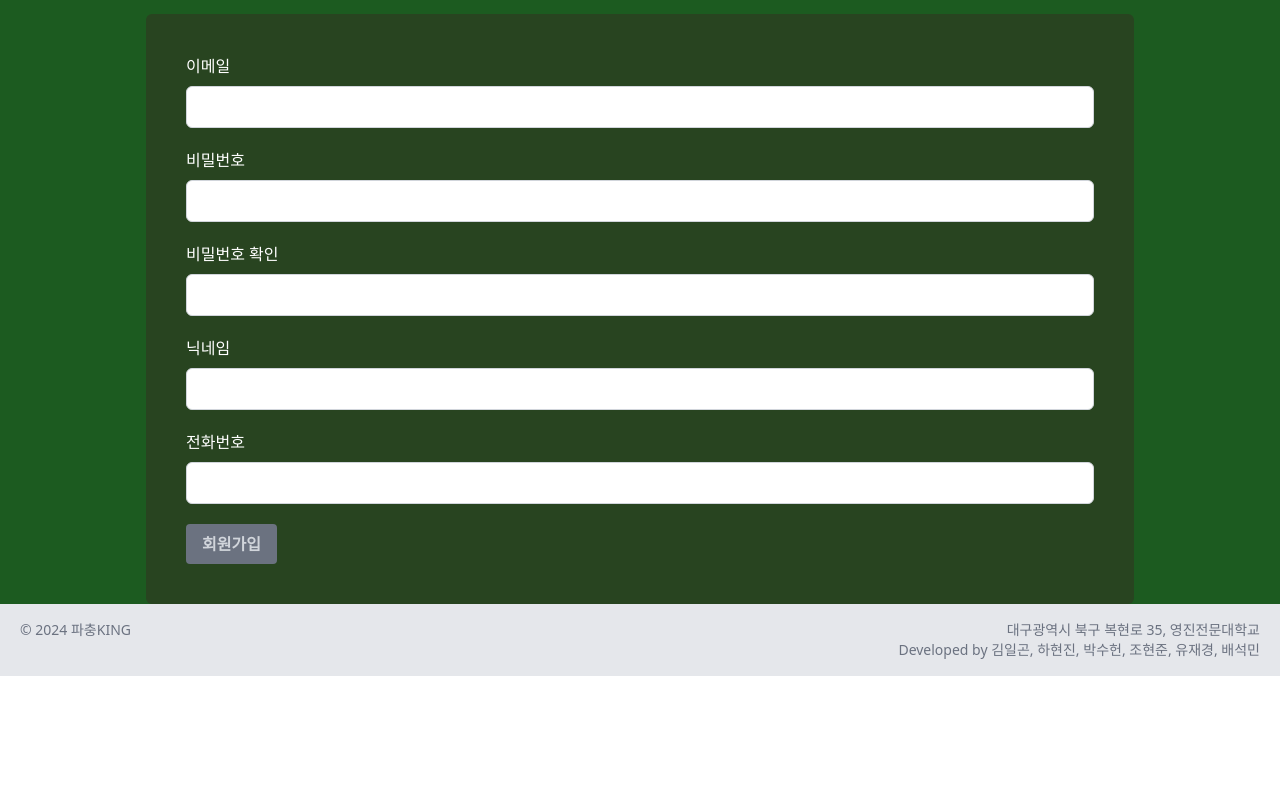
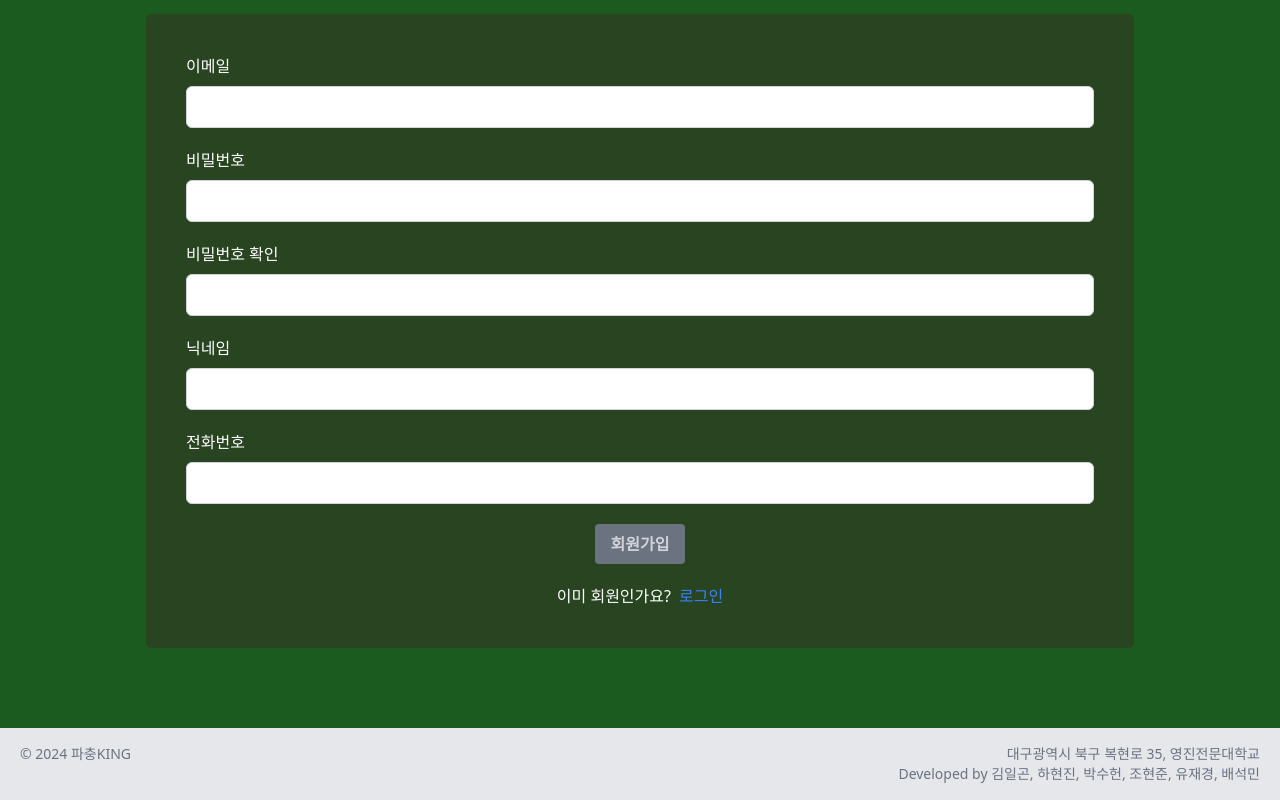
Before and after one commit to jk-milk/project_reptile-king_frontend, a React (Vite) app: page /signup in a window 1280 px wide. Shown: the part 404-1204 px from the top of the page. Before the commit the page ends 1080 px from the top, so only its background shows below. Built offline with nearby package versions, Linux system fonts and the light colour scheme.

Commit message:
✨ feat : 会員登録ページにログインページに移動するリンクを追加

```diff
--- a/src/Pages/SignUp.tsx
+++ b/src/Pages/SignUp.tsx
@@ -1,5 +1,5 @@
 import { useState } from 'react';
-import { useNavigate } from 'react-router-dom';
+import { Link, useNavigate } from 'react-router-dom';
 // import axios from 'axios';
 
 // 이메일 중복 검사
@@ -199,9 +199,8 @@ function Signup() {
   }
 
   return (
-    <div className="flex justify-center pt-20">
+    <div className="flex justify-center py-20">
       <div className="bg-[#284420] min-w-[61.75rem] max-w-[61.75rem] p-10 rounded-md">
-
         <form onSubmit={signupHandler}>
           <div className="mb-5">
             <label htmlFor="email" className="block text-white mb-2">이메일</label>
@@ -227,19 +226,17 @@ function Signup() {
             <label htmlFor="phone" className="block text-white mb-2">전화번호</label>
             <input id="phone" name="phone" type="text" value={phoneNumber} onChange={onChangePhoneNumberHandler} className="bg-white border border-gray-300 rounded-md py-2 px-3 w-full focus:outline-none focus:ring-2 focus:ring-blue-400" />
           </div>
-          <button type="submit" className="bg-blue-500 hover:bg-blue-700 disabled:bg-gray-500 disabled:text-gray-300 disabled:border-gray-200 disabled:shadow-none disabled:scale-100 text-white font-bold py-2 px-4 rounded focus:outline-none focus:shadow-outline transform transition hover:scale-105 duration-300 ease-in-out"
-            disabled=
-            {!isEmailChecked
-              || !isEmailAvailable
-              || password.trim() === ''
-              || password !== confirm
-              || !isNicknameChecked
-              || !isNicknameAvailable
-            }
-          >
-            회원가입
-          </button>
+          <div className="flex justify-center">
+            <button type="submit" className="bg-blue-500 hover:bg-blue-700 disabled:bg-gray-500 disabled:text-gray-300 disabled:border-gray-200 disabled:shadow-none disabled:scale-100 text-white font-bold py-2 px-4 rounded focus:outline-none focus:shadow-outline transform transition hover:scale-105 duration-300 ease-in-out"
+              disabled={!isEmailChecked || !isEmailAvailable || password.trim() === '' || password !== confirm || !isNicknameChecked || !isNicknameAvailable}>
+              회원가입
+            </button>
+          </div>
         </form>
+        <div className="mt-5 flex justify-center w-full">
+          <p className="text-white mr-2">이미 회원인가요?</p>
+          <Link to="/login" className="text-blue-500 hover:text-blue-300">로그인</Link>
+        </div>
       </div>
     </div>
   )
```
